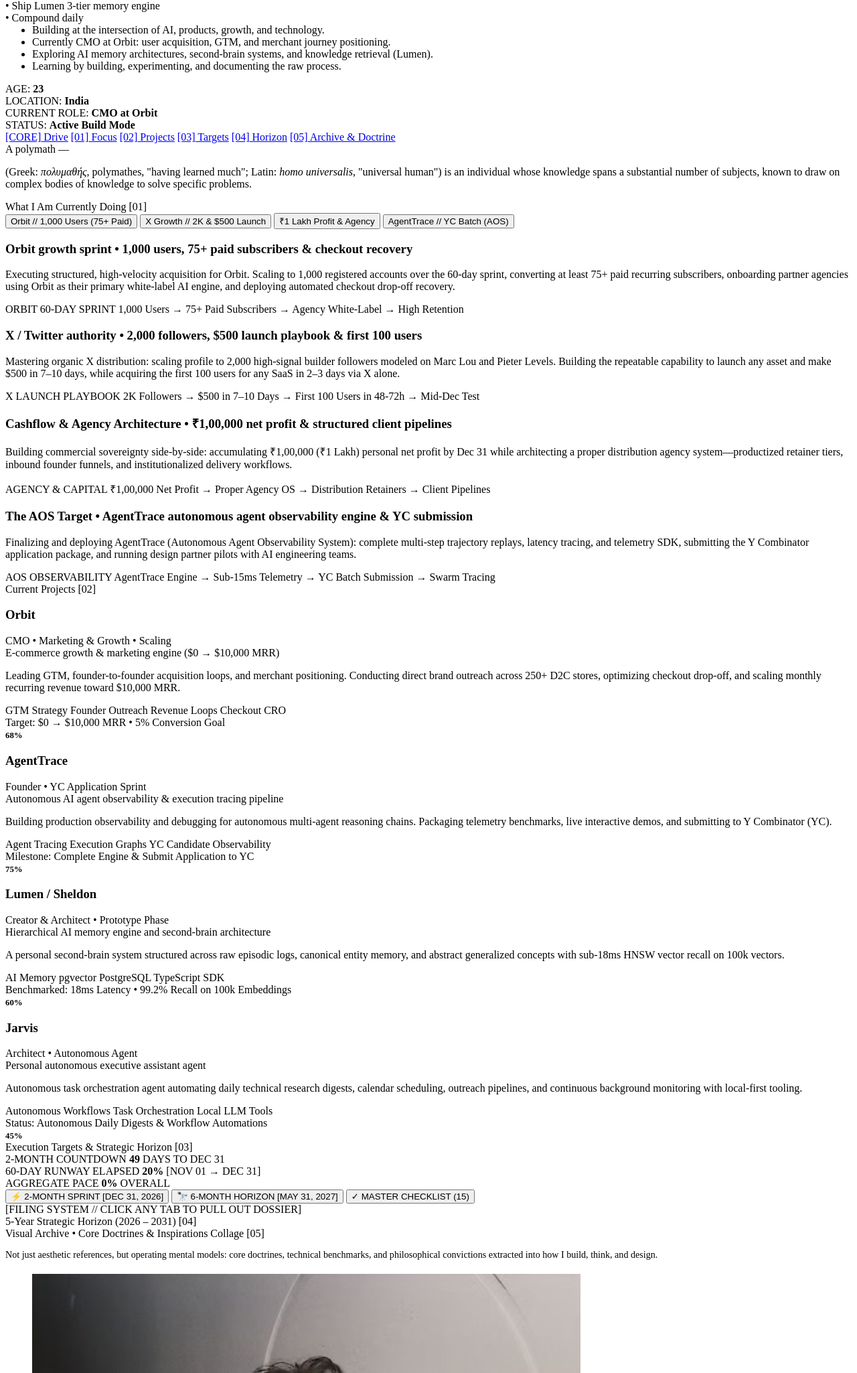
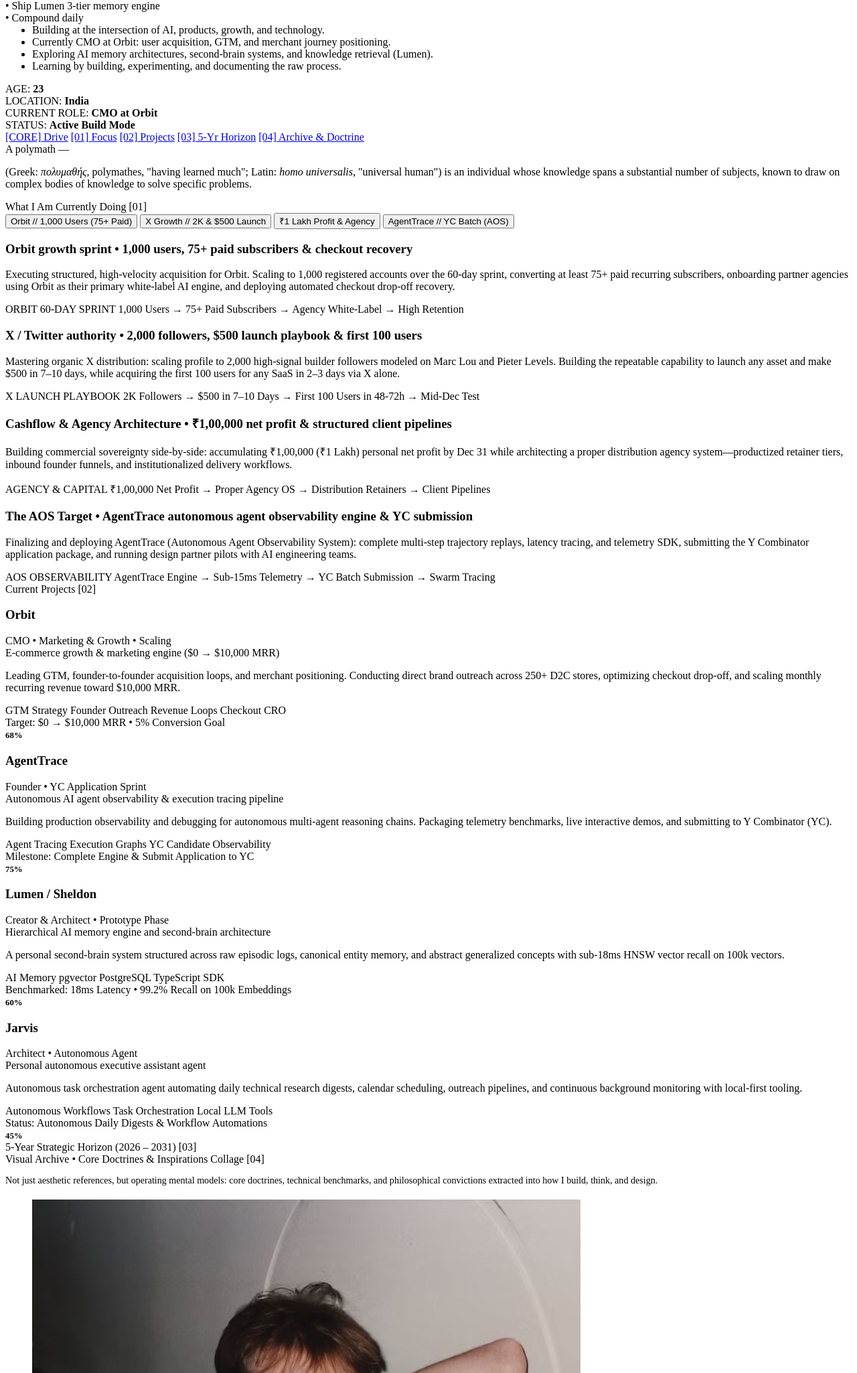
Before and after one commit to nirbhaysagar/personal-website, a website with bundled scripts: page index.html in a window 1280 px wide. Shown: the part 1479-3529 px from the top of the page at 67% size. Built offline with nearby package versions, Linux system fonts and the light colour scheme; a script that the page names is missing.

Commit message:
chore: comment out major targets section while preserving 5-year strategic horizon and current projects

```diff
--- a/index.html
+++ b/index.html
@@ -225,9 +225,9 @@
       <a href="#section-polymath" class="nav-item" data-section="section-polymath"><span class="nav-code">[CORE]</span> Drive</a>
       <a href="#section-doing" class="nav-item" data-section="section-doing"><span class="nav-code">[01]</span> Focus</a>
       <a href="#section-projects" class="nav-item" data-section="section-projects"><span class="nav-code">[02]</span> Projects</a>
-      <a href="#section-targets" class="nav-item" data-section="section-targets"><span class="nav-code">[03]</span> Targets</a>
-      <a href="#section-horizon" class="nav-item" data-section="section-horizon"><span class="nav-code">[04]</span> Horizon</a>
-      <a href="#section-inspirations" class="nav-item" data-section="section-inspirations"><span class="nav-code">[05]</span> Archive &amp; Doctrine</a>
+      <!-- <a href="#section-targets" class="nav-item" data-section="section-targets"><span class="nav-code">[TARGETS]</span> Targets</a> -->
+      <a href="#section-horizon" class="nav-item" data-section="section-horizon"><span class="nav-code">[03]</span> 5-Yr Horizon</a>
+      <a href="#section-inspirations" class="nav-item" data-section="section-inspirations"><span class="nav-code">[04]</span> Archive &amp; Doctrine</a>
     </nav>
   </header>
 
@@ -429,14 +429,17 @@
     </div>
   </section>
 
-  <!-- 03: TARGETS & STRATEGIC HORIZON (UNIFIED COMMAND DECK) -->
+  <!-- =========================================================================
+       SECTION [03]: EXECUTION TARGETS & STRATEGIC HORIZON (COMMENTED OUT AS REQUESTED)
+       =========================================================================
+<!- - 03: TARGETS & STRATEGIC HORIZON (UNIFIED COMMAND DECK) -- >
   <section id="section-targets">
     <div class="editorial-heading">
       <span>Execution Targets &amp; Strategic Horizon</span>
       <span class="heading-num">[03]</span>
     </div>
 
-    <!-- Architect's Diagnostic Ruler -->
+    <!- - Architect's Diagnostic Ruler -- >
     <div class="targets-meta-strip">
       <div class="targets-meta-col">
         <span class="targets-meta-label">2-MONTH COUNTDOWN</span>
@@ -454,7 +457,7 @@
       </div>
     </div>
 
-    <!-- Horizon View Switcher -->
+    <!- - Horizon View Switcher -- >
     <div class="target-horizon-switcher" role="tablist">
       <button type="button" class="target-view-btn active" data-target-view="2-month">
         <span class="view-btn-icon">⚡</span> 2-MONTH SPRINT [DEC 31, 2026]
@@ -467,45 +470,46 @@
       </button>
     </div>
 
-    <!-- VIEW 1: 2-MONTH TACTICAL DOSSIERS DECK -->
+    <!- - VIEW 1: 2-MONTH TACTICAL DOSSIERS DECK -- >
     <div id="target-view-2month" class="target-view-pane active">
-      <!-- 60-Day Sprint Ribbon -->
+      <!- - 60-Day Sprint Ribbon -- >
       <div class="november-days-ribbon" id="november-days-ribbon" aria-label="60-day sprint timeline">
-        <!-- Populated dynamically by JavaScript -->
+        <!- - Populated dynamically by JavaScript -- >
       </div>
 
       <div class="folder-deck-instruction">
         <span class="deck-hint-pill">[FILING SYSTEM // CLICK ANY TAB TO PULL OUT DOSSIER]</span>
       </div>
       <div class="folder-deck" id="targets-list">
-        <!-- Populated dynamically by JavaScript -->
+        <!- - Populated dynamically by JavaScript -- >
       </div>
     </div>
 
-    <!-- VIEW 2: 6-MONTH STRATEGIC HORIZON (MAY 2027) -->
+    <!- - VIEW 2: 6-MONTH STRATEGIC HORIZON (MAY 2027) -- >
     <div id="target-view-6month" class="target-view-pane" style="display: none;">
       <div class="six-month-grid" id="six-month-container">
-        <!-- Populated dynamically by JavaScript -->
+        <!- - Populated dynamically by JavaScript -- >
       </div>
     </div>
 
-    <!-- VIEW 3: MASTER INTERACTIVE CHECKLIST -->
+    <!- - VIEW 3: MASTER INTERACTIVE CHECKLIST -- >
     <div id="target-view-checklist" class="target-view-pane" style="display: none;">
       <div class="bucket-summary">
         <span id="bucket-summary-text">All 15 deliverables for 2-Month Sprints and 6-Month Horizon. Click any item to toggle completion.</span>
         <strong id="bucket-count-badge">[0/15 COMPLETED &bull; 0%]</strong>
       </div>
       <div class="bucket-items-list" id="bucket-list-container">
-        <!-- Populated by JavaScript -->
+        <!- - Populated by JavaScript -- >
       </div>
     </div>
   </section>
+  ========================================================================= -->
 
-  <!-- 04: 5-YEAR STRATEGIC HORIZON -->
+  <!-- 03: 5-YEAR STRATEGIC HORIZON -->
   <section id="section-horizon">
     <div class="editorial-heading">
       <span>5-Year Strategic Horizon (2026 &ndash; 2031)</span>
-      <span class="heading-num">[04]</span>
+      <span class="heading-num">[03]</span>
     </div>
 
     <div class="horizon-section" id="horizon-list">
@@ -514,11 +518,11 @@
   </section>
 
 
-  <!-- 05: INSPIRATIONS & VISUAL ARCHIVE (MERGED DOCTRINES COLLAGE) -->
+  <!-- 04: INSPIRATIONS & VISUAL ARCHIVE (MERGED DOCTRINES COLLAGE) -->
   <section id="section-inspirations">
     <div class="editorial-heading">
       <span>Visual Archive &bull; Core Doctrines &amp; Inspirations Collage</span>
-      <span class="heading-num">[05]</span>
+      <span class="heading-num">[04]</span>
     </div>
     <p style="font-size: 0.88rem; color: var(--ink-secondary); margin-bottom: 20px;">
       Not just aesthetic references, but operating mental models: core doctrines, technical benchmarks, and philosophical convictions extracted into how I build, think, and design.
--- a/js/app.js
+++ b/js/app.js
@@ -312,6 +312,7 @@ function renderTactileArtifact(t, idx) {
 
 function renderNovemberTargets() {
   const container = document.getElementById('targets-list');
+  if (!container) return;
   const daysLeftEl = document.getElementById('nov-days-left') || document.getElementById('oct-days-left') || document.getElementById('sep-days-left') || document.getElementById('target-days-left');
   const monthElapsedEl = document.getElementById('nov-month-elapsed') || document.getElementById('oct-month-elapsed') || document.getElementById('sep-month-elapsed') || document.getElementById('target-month-elapsed');
   const avgProgressEl = document.getElementById('nov-avg-progress') || document.getElementById('oct-avg-progress') || document.getElementById('sep-avg-progress') || document.getElementById('target-avg-progress');
@@ -843,6 +844,7 @@ function renderSixMonthHorizon() {
 
 function setupTargetViewSwitcher() {
   const buttons = document.querySelectorAll('.target-view-btn');
+  if (!buttons || !buttons.length) return;
   const panes = {
     '2-month': document.getElementById('target-view-2month'),
     '6-month': document.getElementById('target-view-6month'),
```
